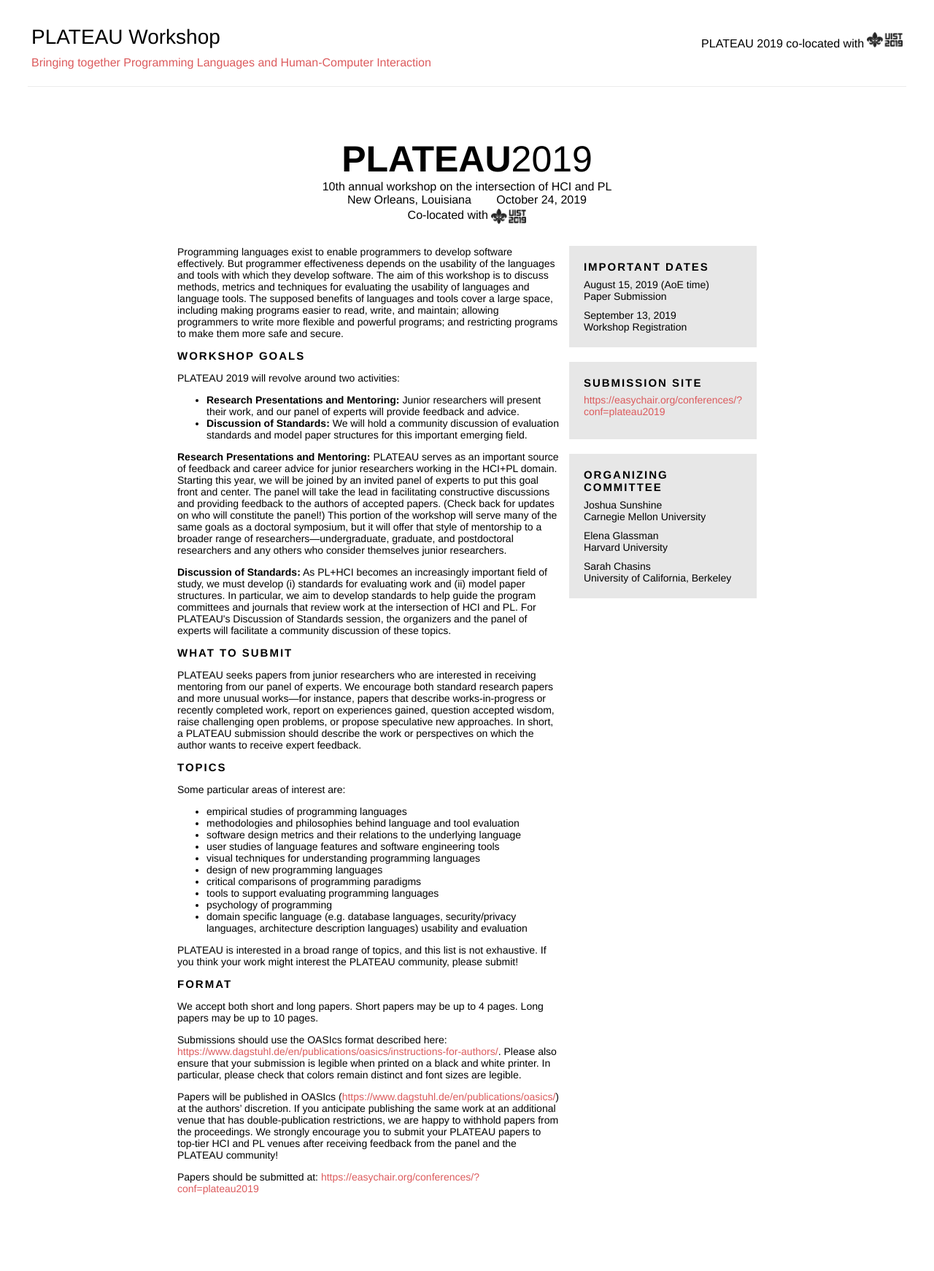
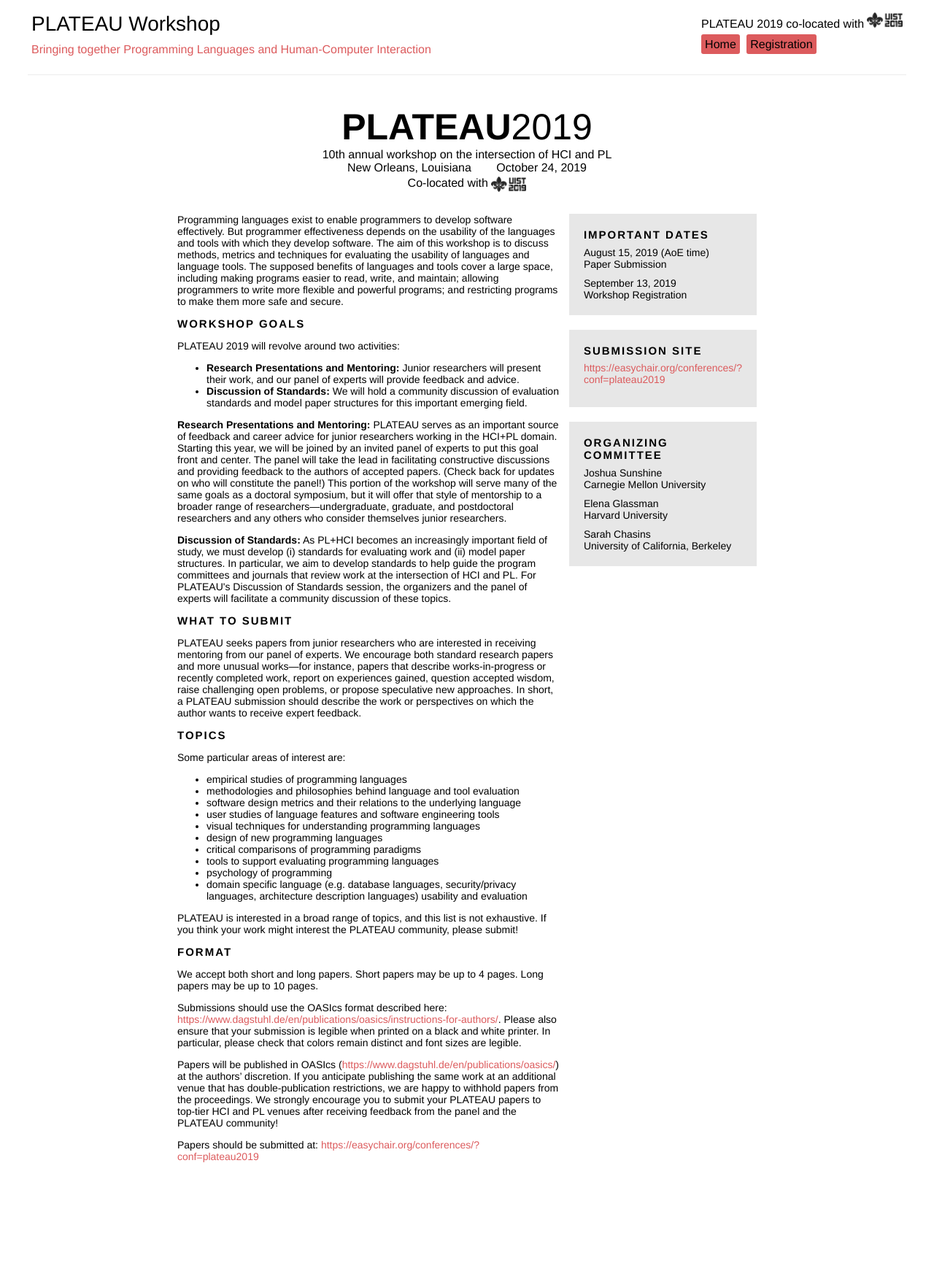
Before and after one commit to plateau-workshop/plateau, a Jekyll site: the page built from index.html, in a window 1280 px wide. Shown: the whole page at 73% size. Built offline with Jekyll 4.4.1, drawn with Linux system fonts in a browser that asks for light colours; after the commit the page ends 1698 px from its top, so only the background shows below that.

Commit message:
Adding (and linking to) a page with details about registration.

```diff
--- a/_config.yml
+++ b/_config.yml
@@ -12,3 +12,11 @@
 
 plugins:
   - jekyll-redirect-from
+
+navbar_links:
+  - title: "Home"
+    url: "/"
+    newtab: false
+  - title: "Registration"
+    url: "/registration"
+    newtab: false
--- a/_layouts/default.html
+++ b/_layouts/default.html
@@ -22,18 +22,43 @@
   </head>
     <body>
 
-      <div class="header padded bottom-border">
-        <div class="pull-right">
-          PLATEAU 2019 co-located with
-          <a href="http://uist.acm.org/uist2019/" title="UIST2019" target="_blank"><img src="./assets/images/uist2019.png" height="21px"></a>
-        </div>
+      <div class="header padded bottom-border" style="clear:right">
+
+            <div class="clearfix">
+
+
+              <div class="pull-left">
                 <a href="/" class="nounderline">
                   <div class="mark">
                     <span class="uw">{{ site.title | escape }}</span>
                   </div>
                   <div class="padding-top">{{ site.description | escape }}</div>
                 </a>
-        <br>
+              </div>
+
+
+              <div class="pull-right">
+                PLATEAU 2019 co-located with
+                <a href="http://uist.acm.org/uist2019/" title="UIST2019" target="_blank"><img src="./assets/images/uist2019.png" height="21px"></a>
+                <div class="navbar-wrapper">
+
+                      <div class="padding-top">
+                        <div>
+                          {% for link in site.navbar_links %}
+                          <a
+                            {% if link.newtab == true %}
+                              target = "_blank"
+                            {% endif %}
+                            href="{{ link.url }}"><span class="navbarlink">{{ link.title }}</span></a>
+                          {% endfor %}
+                        </div>
+                      </div>
+                </div>
+              </div>
+
+
+            </div>
+
       </div>
 
       <div id="main">
--- a/assets/css/custom.css
+++ b/assets/css/custom.css
@@ -31,7 +31,10 @@
 
 .pull-right {
   float:right;
-  margin-top: 9px;
+}
+
+.pull-left {
+  float:left;
 }
 
 /* --- */
@@ -61,6 +64,9 @@
 
 .padded {
   margin:30px;
+  margin-top: 12px;
+  padding-bottom: 25px  !important;
+  margin-bottom: 0px;
 }
 
 .bottom-border{
@@ -771,3 +777,21 @@
 .schedule-header{
   font-weight: 520;
 }
+
+.clearfix::after {
+  content: "";
+  clear: both;
+  display: table;
+}
+
+.navbarlink{
+  padding: 5px;
+  margin-right: 5px;
+  background-color: rgb(220, 91, 93);
+  color: black;
+  border-radius: 3px;
+}
+
+.navbarlink:hover{
+  background-color: rgb(219, 75, 77);
+}
```
Also changed, not shown: registration.html (added, +25 -0 lines). Lines whose indentation alone changed are shown as unchanged.
